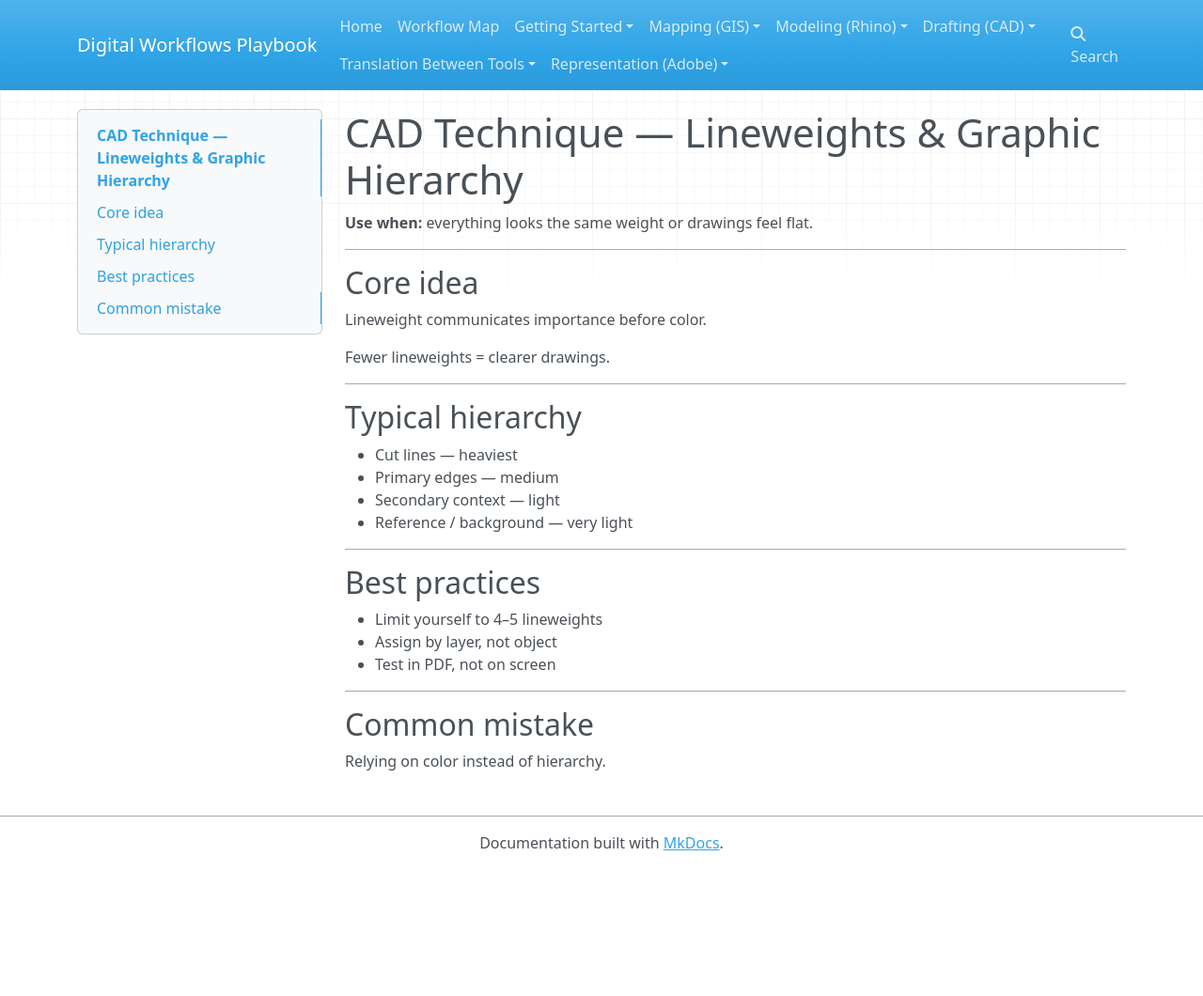
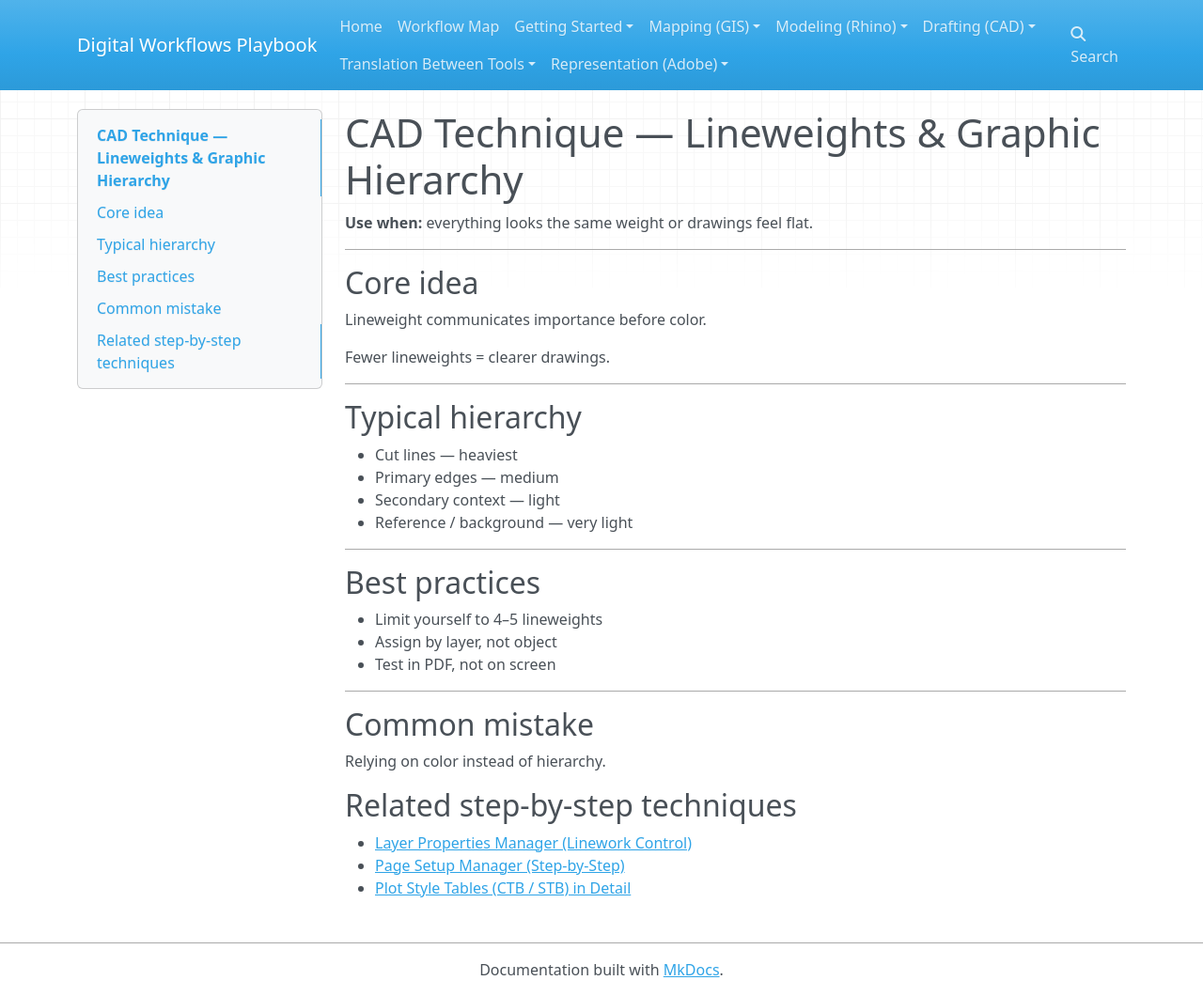
Before and after one commit to machineLandscape/digital-workflows-playbook, an MkDocs documentation site: the page built from docs/03_drafting_techniques/cad_lineweights_and_hierarchy.md, in a window 1280 px wide and 1060 px high. Shown: the whole window at 94% size. Built offline with MkDocs 1.6.1, drawn with Linux system fonts in a browser that asks for light colours; nearby versions of some CDN libraries.

Commit message:
Update cad_lineweights_and_hierarchy.md

```diff
--- a/docs/03_drafting_techniques/cad_lineweights_and_hierarchy.md
+++ b/docs/03_drafting_techniques/cad_lineweights_and_hierarchy.md
@@ -32,3 +32,9 @@ Fewer lineweights = clearer drawings.
 ## Common mistake
 
 Relying on color instead of hierarchy.
+
+## Related step-by-step techniques
+
+- [Layer Properties Manager (Linework Control)](cad_layer_properties_manager.md)
+- [Page Setup Manager (Step-by-Step)](cad_page_setup_manager.md)
+- [Plot Style Tables (CTB / STB) in Detail](cad_plot_style_tables.md)
```
